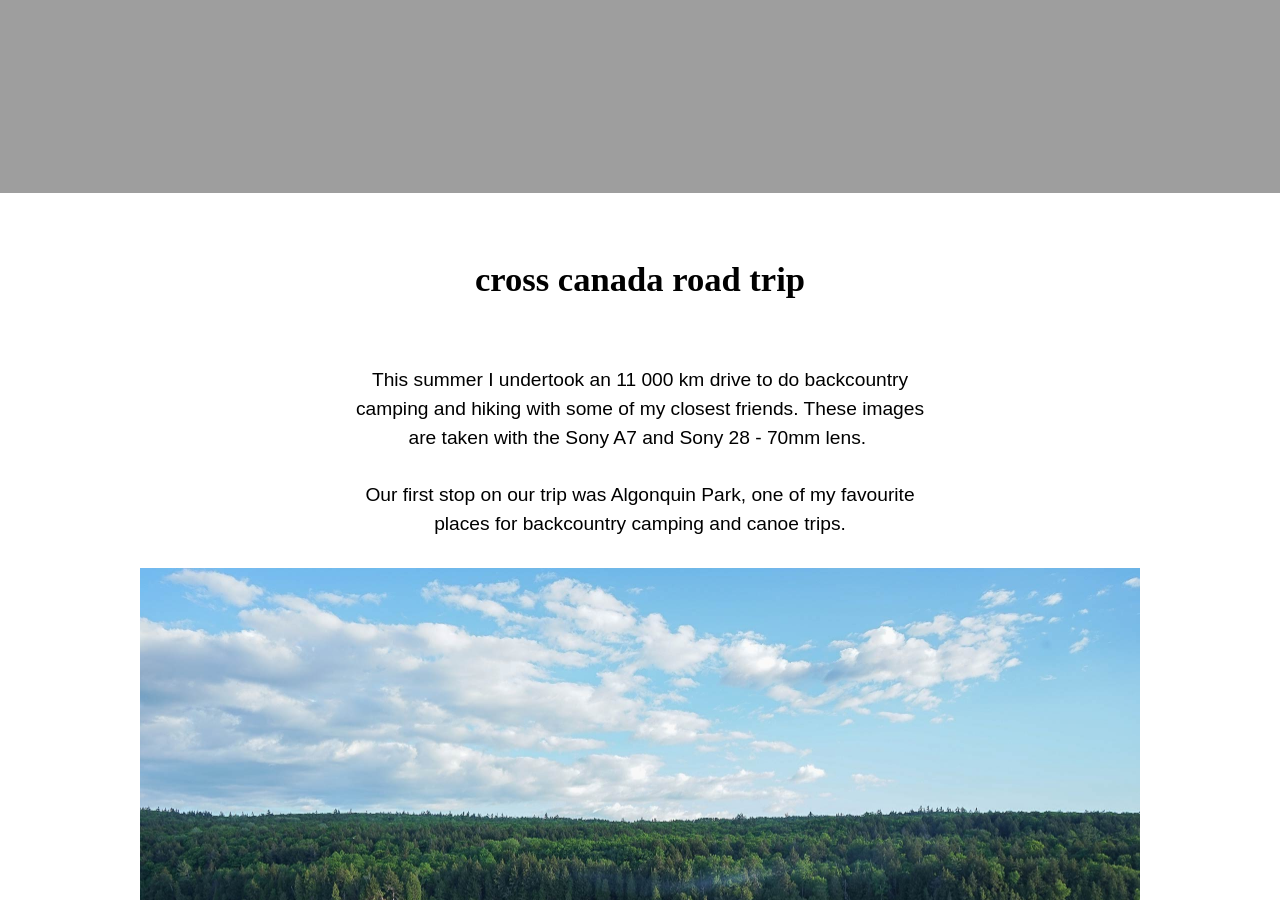
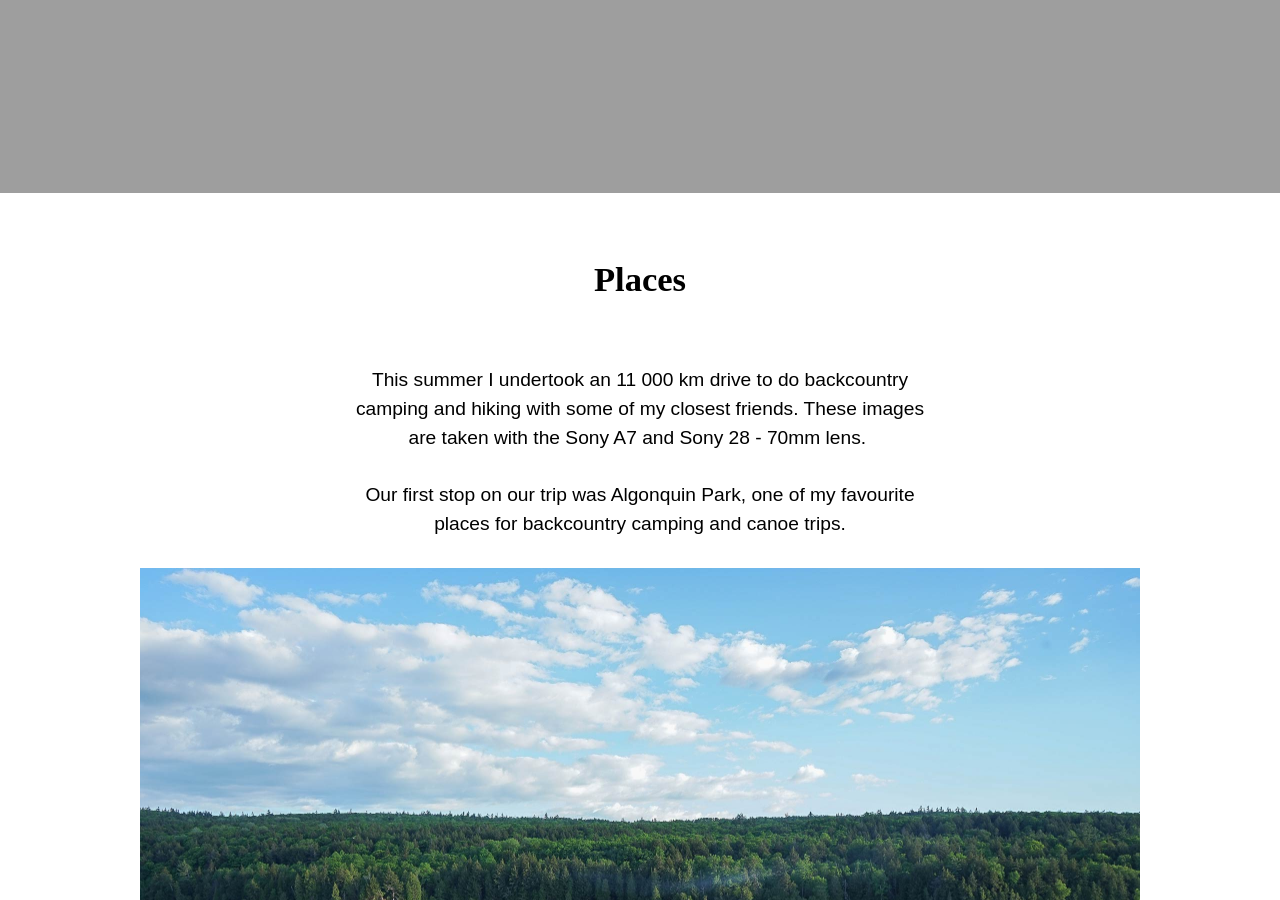
Before and after one commit to anthonyaubrey/portfolio, a Jekyll site: the page built from tripphotography.html, in a window 1280 px wide and 900 px high, scrolled down 853 px. Built offline with Jekyll 4.4.1, drawn with Linux system fonts in a browser that asks for light colours.

Commit message:
Changed tile image and title

```diff
--- a/tripphotography.html
+++ b/tripphotography.html
@@ -5,7 +5,7 @@ layout: default
 <main role="main" id="main" class="text-center">
   <div class="text-center">
       <img class="img-flex"src="{{site.baseurl}}/img/photo-l.jpg">
-    <h1 class="text-center island-2 wrapper">cross canada road trip</h1>
+    <h1 class="text-center island-2 wrapper">Places</h1>
     <p class="wrapper open-sans text-center pad-b">This summer I undertook an 11 000 km drive to do backcountry camping and hiking with some of my closest friends. These images are taken with the Sony A7 and Sony 28 - 70mm lens. </p>
     <p class="wrapper open-sans text-center pad-b">Our first stop on our trip was Algonquin Park, one of my favourite places for backcountry camping and canoe trips.</p>
     <div class="pad-b">
```
Also changed, not shown: 1 other file.
